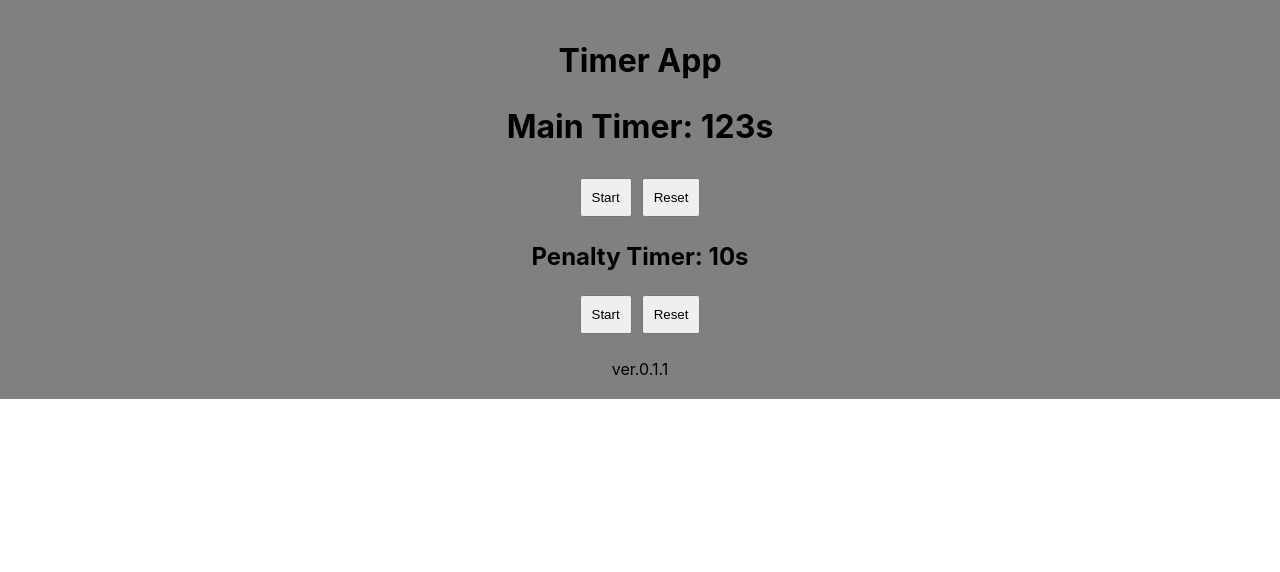
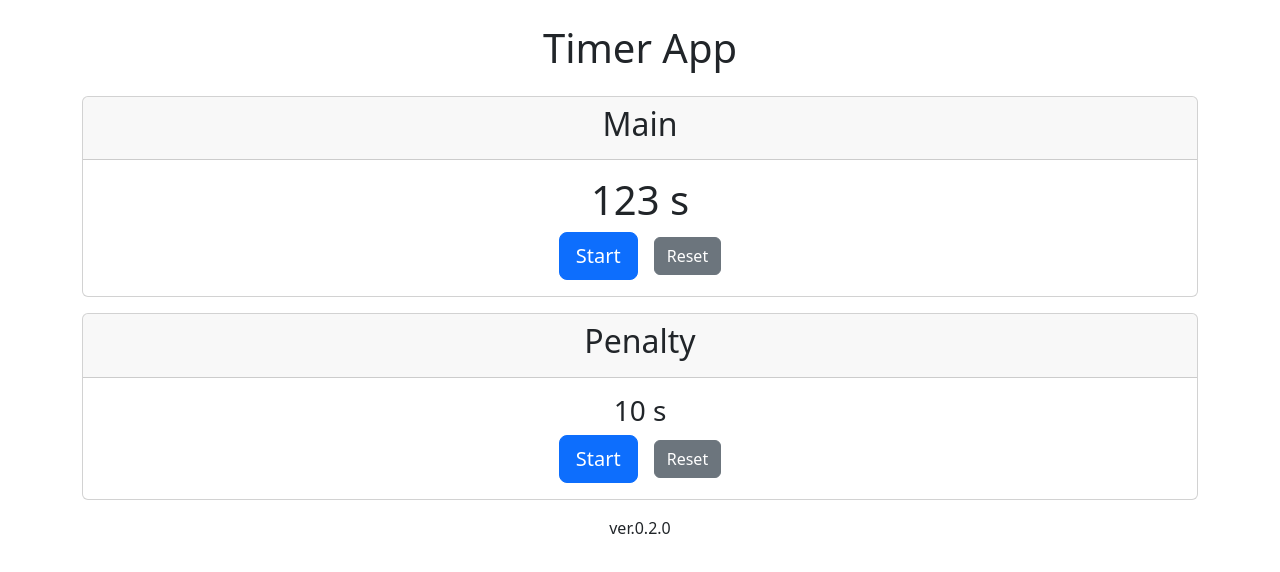
Before and after one commit to hirakero/robocar-timer, a React (Create React App) app: page / in a window 1280 px wide. Shown: the top 572 px of the page. Built offline with nearby package versions, Linux system fonts and the light colour scheme.

Commit message:
refactor: replace custom css with Bootstrap

```diff
--- a/package.json
+++ b/package.json
@@ -6,6 +6,7 @@
     "@testing-library/jest-dom": "^5.17.0",
     "@testing-library/react": "^13.4.0",
     "@testing-library/user-event": "^13.5.0",
+    "bootstrap": "^5.3.3",
     "react": "^18.3.1",
     "react-dom": "^18.3.1",
     "react-scripts": "5.0.1",
--- a/src/App.css
+++ /dev/null
@@ -1,33 +0,0 @@
-.app {
-    text-align: center;
-    padding: 20px;
-  }
-
-  .main-running {
-    background-color: lightgreen;
-  }
-
-  .penalty-running {
-    background-color: lightsalmon;
-  }
-
-  .stopped {
-    background-color: gray;
-  }
-
-  .timer {
-    margin: 20px;
-  }
-
-  .main-timer h2 {
-    font-size: 2em;
-  }
-
-  .penalty-timer h2 {
-    font-size: 1.5em;
-  }
-
-  button {
-    margin: 5px;
-    padding: 10px;
-  }
--- a/src/App.js
+++ b/src/App.js
@@ -1,7 +1,6 @@
 import {useEffect} from "react";
 import Timer from "./components/Timer";
 import useTimer from "./hooks/useTimer";
-import "./App.css";
 
 function App() {
   const BEEP_VOLUME = 1.0;
@@ -53,13 +52,8 @@ function App() {
   }
 
   return (
-    <div
-      className={`app ${getBGClassName(
-        mainTimer.isRunning,
-        penaltyTimer.isRunning
-      )}`}
-    >
-      <header>
+    <div className="container text-center py-4">
+      <header className="mb-4">
         <h1>Timer App</h1>
       </header>
       <main>
@@ -70,6 +64,8 @@ function App() {
           isRunning={mainTimer.isRunning}
           onStartPause={mainTimer.startPause}
           onReset={mainTimer.reset}
+          mainFontSize="fs-1"
+          runningColor="bg-primary-subtle"
         />
 
         <Timer
@@ -79,9 +75,14 @@ function App() {
           isRunning={penaltyTimer.isRunning}
           onStartPause={handlePenaltyStartPause}
           onReset={penaltyTimer.reset}
+          mainFontSize=""
+          runningColor="bg-warning-subtle"
+
         />
       </main>
-      <footer>ver.0.1.1</footer>
+      <footer >
+        ver.0.2.0
+      </footer>
     </div>
   );
 }
--- a/src/components/Timer.js
+++ b/src/components/Timer.js
@@ -1,6 +1,6 @@
 import { useEffect } from "react";
 
-function Timer({label, time, setTime, isRunning, onStartPause, onReset}) {
+function Timer({label, time, setTime, isRunning, onStartPause, onReset, mainFontSize, runningColor}) {
     useEffect(() => {
         if (isRunning) {
             const timer = setInterval(() => {
@@ -13,11 +13,17 @@ function Timer({label, time, setTime, isRunning, onStartPause, onReset}) {
         }
     }, [isRunning, setTime]);
     return (
-        <div className={`timer ${label.toLowerCase()}-timer`}>
-            <h2>{label} Timer: {time}s</h2>
-            <button onClick={onStartPause}>{isRunning ? "Pause" : "Start"}</button>
-            <button onClick={onReset}>Reset</button>
+        <div className="card text-center my-3">
+            <div className={`card-header ${isRunning ? runningColor :""}`}>
+                <h2 className="">{label}</h2>
+            </div>
+            <div className="card-body">
+                <h3 className={`card-text ${mainFontSize}`}>{time} s </h3>
+                <button className="btn btn-primary btn-lg mx-2" onClick={onStartPause}>{isRunning ? "Pause" : "Start"}</button>
+                <button className="btn btn-secondary mx-2" onClick={onReset}>Reset</button>
+            </div>
         </div>
+
     )
 }
 
--- a/src/index.css
+++ /dev/null
@@ -1,13 +0,0 @@
-body {
-  margin: 0;
-  font-family: -apple-system, BlinkMacSystemFont, 'Segoe UI', 'Roboto', 'Oxygen',
-    'Ubuntu', 'Cantarell', 'Fira Sans', 'Droid Sans', 'Helvetica Neue',
-    sans-serif;
-  -webkit-font-smoothing: antialiased;
-  -moz-osx-font-smoothing: grayscale;
-}
-
-code {
-  font-family: source-code-pro, Menlo, Monaco, Consolas, 'Courier New',
-    monospace;
-}
--- a/src/index.js
+++ b/src/index.js
@@ -1,8 +1,8 @@
 import React from 'react';
 import ReactDOM from 'react-dom/client';
-import './index.css';
 import App from './App';
 import reportWebVitals from './reportWebVitals';
+import 'bootstrap/dist/css/bootstrap.min.css';
 
 const root = ReactDOM.createRoot(document.getElementById('root'));
 root.render(
```
Also changed, not shown: 1 other file (tests, documents, lock files or other folders).
